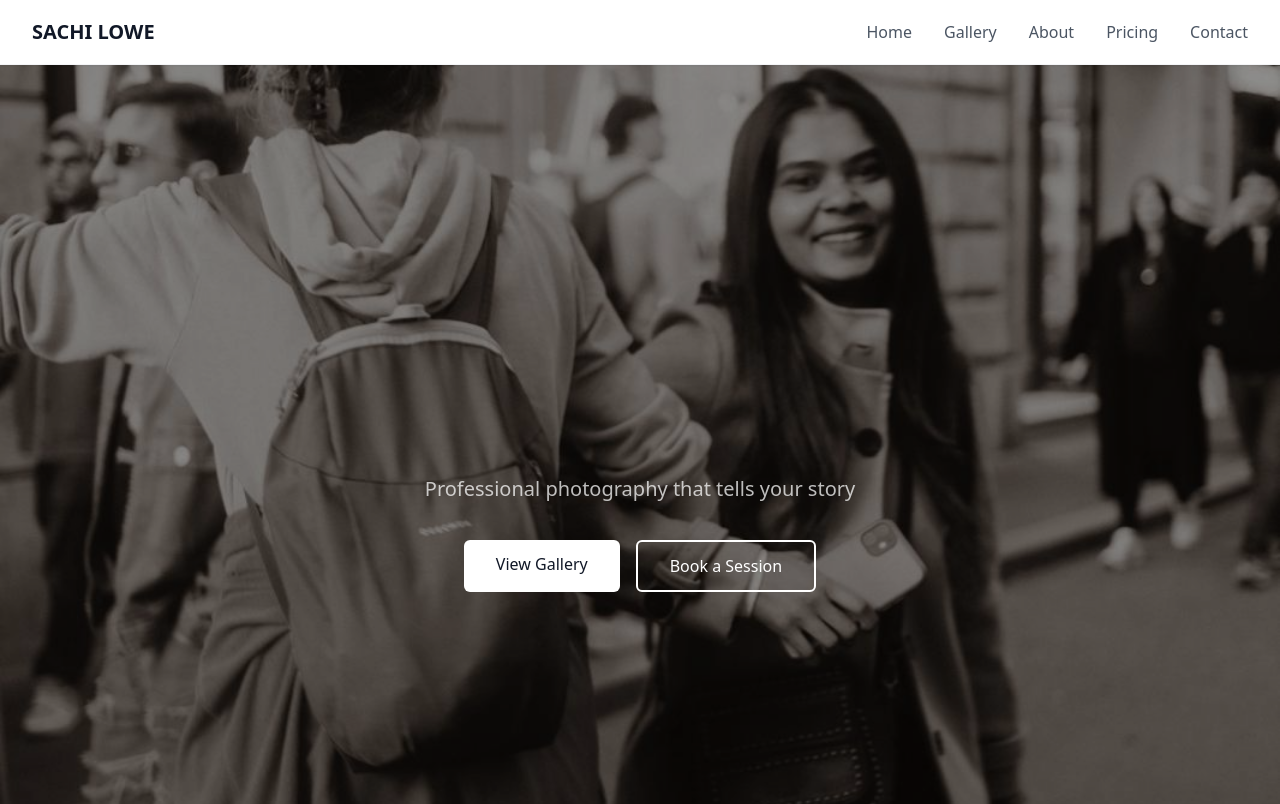
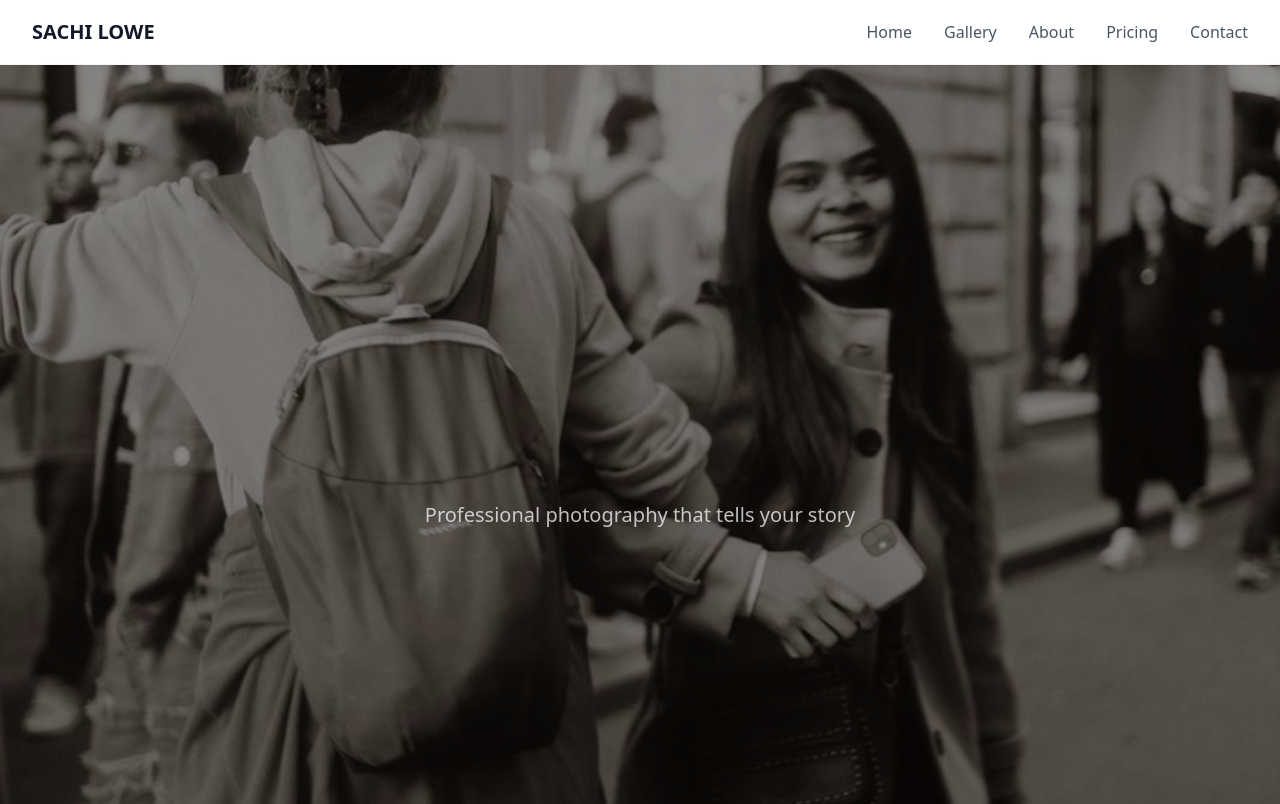
Before and after one commit to himeshhansana/AnneLowe, a React (Vite) app: page / in a window 1280 px wide. Shown: the top 804 px of the page. Built offline with nearby package versions, Linux system fonts and the light colour scheme.

Commit message:
romove buttons

```diff
--- a/src/components/HeroSlider.tsx
+++ b/src/components/HeroSlider.tsx
@@ -75,17 +75,6 @@ export const HeroSlider = () => {
           >
             Professional photography that tells your story
           </motion.p>
-
-          <div className="flex flex-wrap justify-center gap-4">
-            <div className="flex flex-wrap justify-center gap-4">
-              <a href="gallery" className="px-8 py-3 text-gray-900 transition-colors bg-white rounded-md hover:bg-gray-100">
-                View Gallery
-              </a>
-              <a href="contact" className="px-8 py-3 text-white transition-colors bg-transparent border-2 border-white rounded-md hover:bg-white/10">
-                Book a Session
-              </a>
-            </div>
-          </div>
         </div>
       </div>
     </div>
```
